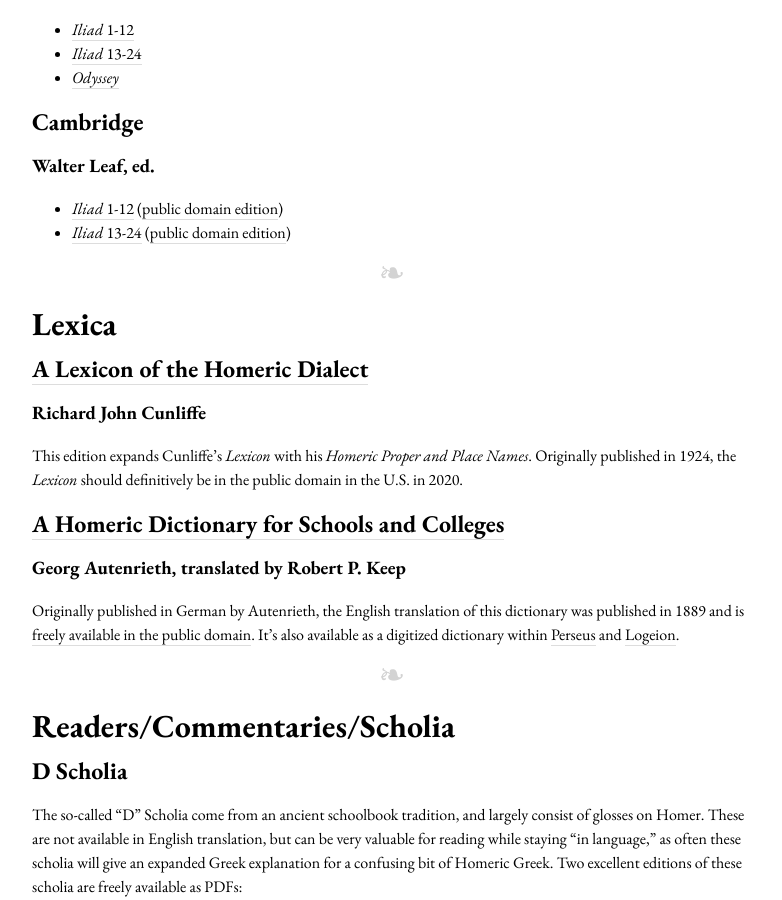
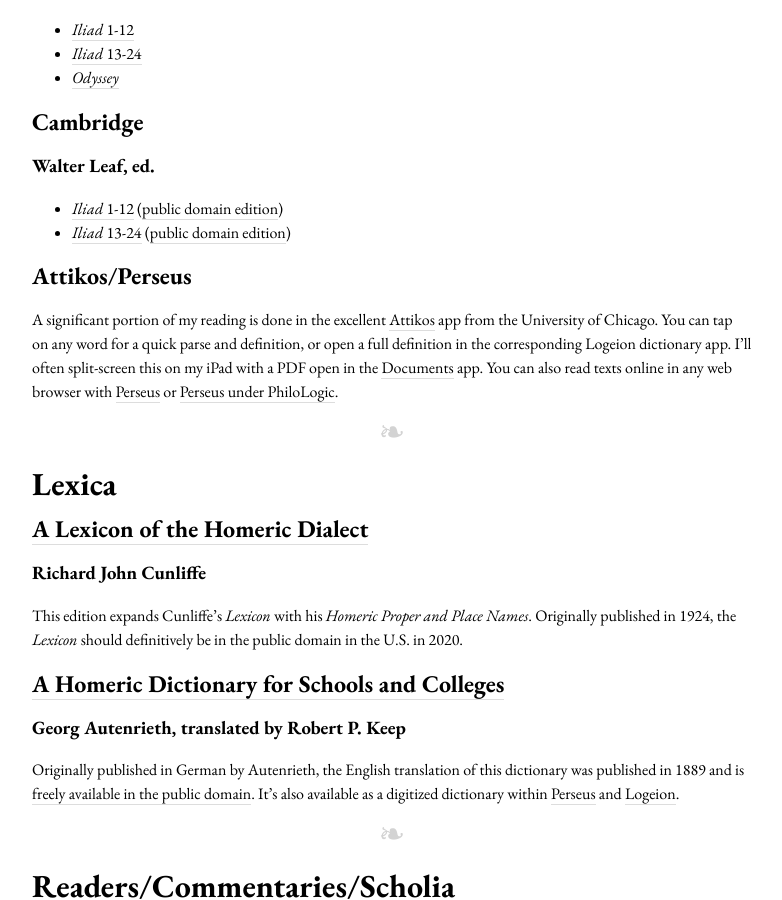
Before and after one commit to ryanfb/etc, a Jekyll site: the page built from _posts/2019-02-25-resources_for_reading_homeric_greek.md, in a window 1280 px wide and 900 px high, scrolled down 2092 px. Shown: the whole window, without its empty margins (248-1030 px from the left). Built offline with Jekyll 4.4.1, drawn with Linux system fonts in a browser that asks for light colours; nearby versions of some CDN libraries.

Commit message:
Add Attikos/Perseus

```diff
--- a/_posts/2019-02-25-resources_for_reading_homeric_greek.md
+++ b/_posts/2019-02-25-resources_for_reading_homeric_greek.md
@@ -77,6 +77,10 @@
 
 * [*Iliad* 1-12](https://amzn.to/2IM5Q7E) ([public domain edition](https://archive.org/details/iliadhome01home))
 * [*Iliad* 13-24](https://amzn.to/2IPDwBJ) ([public domain edition](https://archive.org/details/iliadhom02home))
+
+## Attikos/Perseus
+
+A significant portion of my reading is done in the excellent [Attikos](https://attikos.org/) app from the University of Chicago. You can tap on any word for a quick parse and definition, or open a full definition in the corresponding Logeion dictionary app. I'll often split-screen this on my iPad with a PDF open in the [Documents](https://readdle.com/documents) app. You can also read texts online in any web browser with [Perseus](http://www.perseus.tufts.edu/hopper/) or [Perseus under PhiloLogic](http://perseus.uchicago.edu/).
 
 ---
 
```
